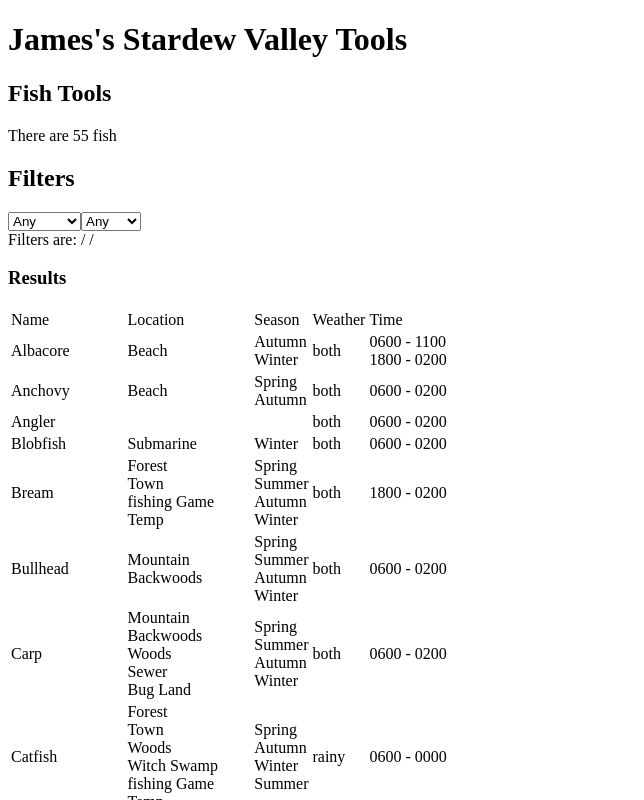
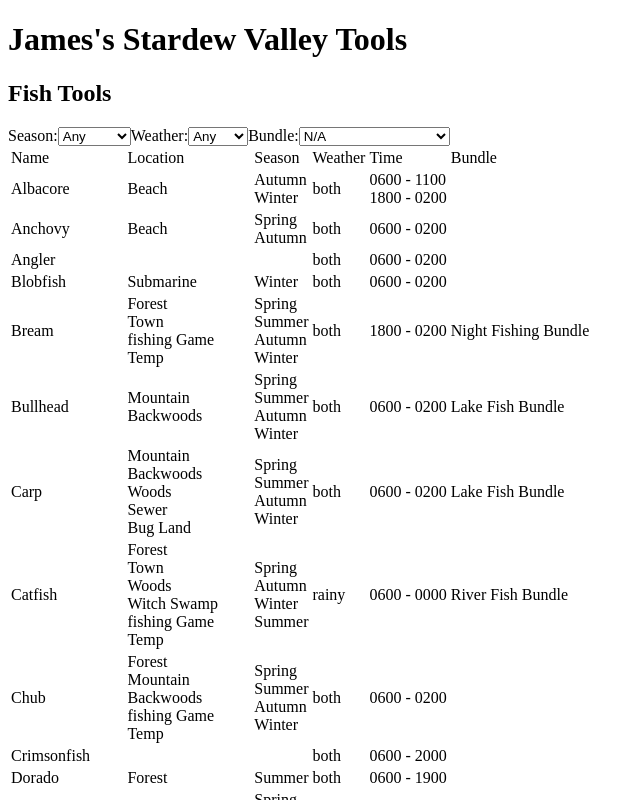
Before and after one commit to JamesParrish/stardew-tools, a React app: page / in a window 1280 px wide. Shown: the top 800 px of the page, without its empty margins (0-644 px from the left). Built offline with nearby package versions, Linux system fonts and the light colour scheme.

Commit message:
Added bundle filter, added filter labels, tidied up markup

```diff
--- a/src/Fish/Filters.tsx
+++ b/src/Fish/Filters.tsx
@@ -6,6 +6,7 @@
     bundle: string;
     setSeasonFilter: Function;
     setWeatherFilter: Function;
+    setBundleFilter: Function;
 }
 
 interface State {
@@ -15,8 +16,9 @@
     render() {
       return (
         <div>
-            <h2>Filters</h2>
             <form>
+                <label>
+                    Season:
                     <select defaultValue={this.props.season}
                         onChange={e =>this.props.setSeasonFilter(e)}>
                         <option value="">Any</option>
@@ -25,12 +27,29 @@
                         <option value="Autumn">Autumn</option>
                         <option value="Winter">Winter</option>
                     </select>
+                </label>
+                <label>
+                    Weather:
                     <select defaultValue={this.props.weather}
                         onChange={e =>this.props.setWeatherFilter(e)}>
                         <option value="">Any</option>
                         <option value="Rainy">Rainy</option>
                         <option value="Sunny">Sunny</option>
                     </select>
+                </label>
+                <label>
+                    Bundle:
+                    <select defaultValue={this.props.bundle}
+                        onChange={e =>this.props.setBundleFilter(e)}>
+                        <option value="">N/A</option>
+                        <option value="Any">Any</option>
+                        <option value="Lake Fish Bundle">Lake Fish Bundle</option>
+                        <option value="Night Fishing Bundle">Night Fishing Bundle</option>
+                        <option value="Ocean Fish Bundle">Ocean Fish Bundle</option>
+                        <option value="River Fish Bundle">River Fish Bundle</option>
+                        <option value="Specialty Fish Bundle">Specialty Fish Bundle</option>
+                    </select>
+                </label>
             </form>
         </div>
       );
--- a/src/Fish/FishTools.tsx
+++ b/src/Fish/FishTools.tsx
@@ -30,7 +30,7 @@
 
         this.setSeasonFilter = this.setSeasonFilter.bind(this);
         this.setWeatherFilter = this.setWeatherFilter.bind(this);
-        //this.setBundleFilter = this.setBundleFilter.bind(this);
+        this.setBundleFilter = this.setBundleFilter.bind(this);
     }
 
     setSeasonFilter(e:React.FormEvent<HTMLSelectElement>) {
@@ -45,6 +45,12 @@
         });
     }
 
+    setBundleFilter(e:React.FormEvent<HTMLSelectElement>) {
+        this.setState({
+            bundle: e.currentTarget.value,
+        });
+    }
+
     render(): Object {
         return (
             <div>
@@ -52,13 +58,12 @@
                 {(!this.state.fishes || this.state.fishes.length === 0) && <div>No Fish</div>}
                 {this.state.fishes && this.state.fishes.length > 0 &&
                     <div>
-                        There are {this.state.fishes.length} fish
                         <Filters season={this.state.season}
                             weather={this.state.weather}
                             bundle={this.state.bundle}
                             setSeasonFilter={this.setSeasonFilter}
-                            setWeatherFilter={this.setWeatherFilter}/>
-                        <div>Filters are: {this.state.season} / {this.state.weather} / {this.state.bundle}</div>
+                            setWeatherFilter={this.setWeatherFilter}
+                            setBundleFilter={this.setBundleFilter}/>
                         <Results fishes={this.state.fishes}
                             season={this.state.season}
                             weather={this.state.weather}
--- a/src/Fish/Models/Fish.ts
+++ b/src/Fish/Models/Fish.ts
@@ -7,5 +7,6 @@
     difficulty: Number;
     times: Times[];
     weather: string;
+    bundle: string;
     locations: Location[];
 }
--- a/src/Fish/ResultRow.tsx
+++ b/src/Fish/ResultRow.tsx
@@ -52,6 +52,7 @@
             <td>{uniqueSeasons}</td>
             <td>{this.props.fish.weather}</td>
             <td>{times}</td>
+            <td>{this.props.fish.bundle}</td>
         </tr>
       );
     }
--- a/src/Fish/Results.tsx
+++ b/src/Fish/Results.tsx
@@ -30,7 +30,9 @@
     }
 
     isFishBundleValid(fish: Fish): boolean {
-        return true;
+        return !this.props.bundle ||
+            this.props.bundle === "Any" && !!fish.bundle ||
+            this.props.bundle === fish.bundle;
     }
 
     render() {
@@ -50,7 +52,6 @@
 
       return (
         <div>
-            <h3>Results</h3>
             <table>
                 <thead>
                     <tr>
@@ -59,6 +60,7 @@
                         <td>Season</td>
                         <td>Weather</td>
                         <td>Time</td>
+                        <td>Bundle</td>
                     </tr>
                 </thead>
                 <tbody>{rows}</tbody>
--- a/src/Fish/data/FishData.json
+++ b/src/Fish/data/FishData.json
@@ -11,7 +11,8 @@
                 }
             ],
             "seasons": "summer",
-            "weather": "sunny"
+            "weather": "sunny",
+            "bundle": "Specialty Fish Bundle"
         },
         {
             "name": "Anchovy",
@@ -24,7 +25,8 @@
                 }
             ],
             "seasons": "spring fall",
-            "weather": "both"
+            "weather": "both",
+            "bundle": ""
         },
         {
             "name": "Tuna",
@@ -37,7 +39,8 @@
                 }
             ],
             "seasons": "summer winter",
-            "weather": "both"
+            "weather": "both",
+            "bundle": "Ocean Fish Bundle"
         },
         {
             "name": "Sardine",
@@ -50,7 +53,8 @@
                 }
             ],
             "seasons": "spring summer fall winter",
-            "weather": "both"
+            "weather": "both",
+            "bundle": "Ocean Fish Bundle"
         },
         {
             "name": "Bream",
@@ -63,7 +67,8 @@
                 }
             ],
             "seasons": "spring summer fall winter",
-            "weather": "both"
+            "weather": "both",
+            "bundle": "Night Fishing Bundle"
         },
         {
             "name": "Largemouth Bass",
@@ -76,7 +81,8 @@
                 }
             ],
             "seasons": "spring summer fall winter",
-            "weather": "both"
+            "weather": "both",
+            "bundle": "Lake Fish Bundle"
         },
         {
             "name": "Smallmouth Bass",
@@ -89,7 +95,8 @@
                 }
             ],
             "seasons": "spring fall",
-            "weather": "both"
+            "weather": "both",
+            "bundle": ""
         },
         {
             "name": "Rainbow Trout",
@@ -102,7 +109,8 @@
                 }
             ],
             "seasons": "summer",
-            "weather": "sunny"
+            "weather": "sunny",
+            "bundle": ""
         },
         {
             "name": "Salmon",
@@ -115,7 +123,8 @@
                 }
             ],
             "seasons": "fall",
-            "weather": "both"
+            "weather": "both",
+            "bundle": ""
         },
         {
             "name": "Walleye",
@@ -128,7 +137,8 @@
                 }
             ],
             "seasons": "fall winter",
-            "weather": "rainy"
+            "weather": "rainy",
+            "bundle": "Night Fishing Bundle"
         },
         {
             "name": "Perch",
@@ -141,7 +151,8 @@
                 }
             ],
             "seasons": "winter",
-            "weather": "both"
+            "weather": "both",
+            "bundle": ""
         },
         {
             "name": "Carp",
@@ -154,7 +165,8 @@
                 }
             ],
             "seasons": "spring summer fall",
-            "weather": "both"
+            "weather": "both",
+            "bundle": "Lake Fish Bundle"
         },
         {
             "name": "Catfish",
@@ -167,7 +179,8 @@
                 }
             ],
             "seasons": "spring fall winter",
-            "weather": "rainy"
+            "weather": "rainy",
+            "bundle": "River Fish Bundle"
         },
         {
             "name": "Pike",
@@ -180,7 +193,8 @@
                 }
             ],
             "seasons": "summer winter",
-            "weather": "both"
+            "weather": "both",
+            "bundle": ""
         },
         {
             "name": "Sunfish",
@@ -193,7 +207,8 @@
                 }
             ],
             "seasons": "spring summer",
-            "weather": "sunny"
+            "weather": "sunny",
+            "bundle": "River Fish Bundle"
         },
         {
             "name": "Red Mullet",
@@ -206,7 +221,8 @@
                 }
             ],
             "seasons": "summer winter",
-            "weather": "both"
+            "weather": "both",
+            "bundle": ""
         },
         {
             "name": "Herring",
@@ -219,7 +235,8 @@
                 }
             ],
             "seasons": "spring winter",
-            "weather": "both"
+            "weather": "both",
+            "bundle": ""
         },
         {
             "name": "Eel",
@@ -232,7 +249,8 @@
                 }
             ],
             "seasons": "spring fall",
-            "weather": "rainy"
+            "weather": "rainy",
+            "bundle": "Night Fishing Bundle"
         },
         {
             "name": "Octopus",
@@ -245,7 +263,8 @@
                 }
             ],
             "seasons": "summer",
-            "weather": "both"
+            "weather": "both",
+            "bundle": ""
         },
         {
             "name": "Red Snapper",
@@ -258,7 +277,8 @@
                 }
             ],
             "seasons": "summer fall winter",
-            "weather": "rainy"
+            "weather": "rainy",
+            "bundle": "Ocean Fish Bundle"
         },
         {
             "name": "Squid",
@@ -271,7 +291,8 @@
                 }
             ],
             "seasons": "winter",
-            "weather": "both"
+            "weather": "both",
+            "bundle": ""
         },
         {
             "name": "Seaweed",
@@ -284,7 +305,8 @@
                 }
             ],
             "seasons": "spring summer fall winter",
-            "weather": "both"
+            "weather": "both",
+            "bundle": ""
         },
         {
             "name": "Green Algae",
@@ -297,7 +319,8 @@
                 }
             ],
             "seasons": "spring summer fall winter",
-            "weather": "both"
+            "weather": "both",
+            "bundle": ""
         },
         {
             "name": "Sea Cucumber",
@@ -310,7 +333,8 @@
                 }
             ],
             "seasons": "fall winter",
-            "weather": "both"
+            "weather": "both",
+            "bundle": ""
         },
         {
             "name": "Super Cucumber",
@@ -323,7 +347,8 @@
                 }
             ],
             "seasons": "summer winter",
-            "weather": "both"
+            "weather": "both",
+            "bundle": ""
         },
         {
             "name": "Ghostfish",
@@ -336,7 +361,8 @@
                 }
             ],
             "seasons": "spring summer fall winter",
-            "weather": "both"
+            "weather": "both",
+            "bundle": "Specialty Fish Bundle"
         },
         {
             "name": "White Algae",
@@ -349,7 +375,8 @@
                 }
             ],
             "seasons": "spring summer fall winter",
-            "weather": "both"
+            "weather": "both",
+            "bundle": ""
         },
         {
             "name": "Stonefish",
@@ -362,7 +389,8 @@
                 }
             ],
             "seasons": "spring summer fall winter",
-            "weather": "both"
+            "weather": "both",
+            "bundle": ""
         },
         {
             "name": "Crimsonfish",
@@ -375,7 +403,8 @@
                 }
             ],
             "seasons": "winter",
-            "weather": "both"
+            "weather": "both",
+            "bundle": ""
         },
         {
             "name": "Angler",
@@ -388,7 +417,8 @@
                 }
             ],
             "seasons": "spring summer fall winter",
-            "weather": "both"
+            "weather": "both",
+            "bundle": ""
         },
         {
             "name": "Ice Pip",
@@ -401,7 +431,8 @@
                 }
             ],
             "seasons": "spring summer fall winter",
-            "weather": "both"
+            "weather": "both",
+            "bundle": ""
         },
         {
             "name": "Lava Eel",
@@ -414,7 +445,8 @@
                 }
             ],
             "seasons": "spring summer fall winter",
-            "weather": "both"
+            "weather": "both",
+            "bundle": ""
         },
         {
             "name": "Legend",
@@ -427,7 +459,8 @@
                 }
             ],
             "seasons": "spring summer fall winter",
-            "weather": "rainy"
+            "weather": "rainy",
+            "bundle": ""
         },
         {
             "name": "Sandfish",
@@ -440,7 +473,8 @@
                 }
             ],
             "seasons": "spring summer fall winter",
-            "weather": "both"
+            "weather": "both",
+            "bundle": "Specialty Fish Bundle"
         },
         {
             "name": "Scorpion Carp",
@@ -453,7 +487,8 @@
                 }
             ],
             "seasons": "spring summer fall winter",
-            "weather": "both"
+            "weather": "both",
+            "bundle": ""
         },
         {
             "name": "Flounder",
@@ -466,7 +501,8 @@
                 }
             ],
             "seasons": "spring summer",
-            "weather": "both"
+            "weather": "both",
+            "bundle": ""
         },
         {
             "name": "Midnight Carp",
@@ -479,7 +515,8 @@
                 }
             ],
             "seasons": "fall winter",
-            "weather": "both"
+            "weather": "both",
+            "bundle": ""
         },
         {
             "name": "Mutant Carp",
@@ -492,7 +529,8 @@
                 }
             ],
             "seasons": "spring summer fall winter",
-            "weather": "both"
+            "weather": "both",
+            "bundle": ""
         },
         {
             "name": "Sturgeon",
@@ -505,7 +543,8 @@
                 }
             ],
             "seasons": "summer winter",
-            "weather": "both"
+            "weather": "both",
+            "bundle": "Lake Fish Bundle"
         },
         {
             "name": "Tiger Trout",
@@ -518,7 +557,8 @@
                 }
             ],
             "seasons": "spring summer fall winter",
-            "weather": "both"
+            "weather": "both",
+            "bundle": "River Fish Bundle"
         },
         {
             "name": "Bullhead",
@@ -531,7 +571,8 @@
                 }
             ],
             "seasons": "spring summer fall winter",
-            "weather": "both"
+            "weather": "both",
+            "bundle": "Lake Fish Bundle"
         },
         {
             "name": "Tilapia",
@@ -544,7 +585,8 @@
                 }
             ],
             "seasons": "summer fall",
-            "weather": "both"
+            "weather": "both",
+            "bundle": "Ocean Fish Bundle"
         },
         {
             "name": "Chub",
@@ -557,7 +599,8 @@
                 }
             ],
             "seasons": "spring summer fall winter",
-            "weather": "both"
+            "weather": "both",
+            "bundle": ""
         },
         {
             "name": "Dorado",
@@ -570,7 +613,8 @@
                 }
             ],
             "seasons": "summer",
-            "weather": "both"
+            "weather": "both",
+            "bundle": ""
         },
         {
             "name": "Albacore",
@@ -587,7 +631,8 @@
                 }
             ],
             "seasons": "fall winter",
-            "weather": "both"
+            "weather": "both",
+            "bundle": ""
         },
         {
             "name": "Shad",
@@ -600,7 +645,8 @@
                 }
             ],
             "seasons": "spring summer fall",
-            "weather": "rainy"
+            "weather": "rainy",
+            "bundle": "River Fish Bundle"
         },
         {
             "name": "Lingcod",
@@ -613,7 +659,8 @@
                 }
             ],
             "seasons": "winter",
-            "weather": "both"
+            "weather": "both",
+            "bundle": ""
         },
         {
             "name": "Halibut",
@@ -630,7 +677,8 @@
                 }
             ],
             "seasons": "spring summer winter",
-            "weather": "both"
+            "weather": "both",
+            "bundle": ""
         },
         {
             "name": "Woodskip",
@@ -643,7 +691,8 @@
                 }
             ],
             "seasons": "spring summer fall winter",
-            "weather": "both"
+            "weather": "both",
+            "bundle": "Specialty Fish Bundle"
         },
         {
             "name": "Glacierfish",
@@ -656,7 +705,8 @@
                 }
             ],
             "seasons": "winter",
-            "weather": "sunny"
+            "weather": "sunny",
+            "bundle": ""
         },
         {
             "name": "Void Salmon",
@@ -669,7 +719,8 @@
                 }
             ],
             "seasons": "spring summer fall winter",
-            "weather": "both"
+            "weather": "both",
+            "bundle": ""
         },
         {
             "name": "Slimejack",
@@ -682,7 +733,8 @@
                 }
             ],
             "seasons": "spring summer fall winter",
-            "weather": "both"
+            "weather": "both",
+            "bundle": ""
         },
         {
             "name": "Midnight Squid",
@@ -695,7 +747,8 @@
                 }
             ],
             "seasons": "spring summer fall winter",
-            "weather": "both"
+            "weather": "both",
+            "bundle": ""
         },
         {
             "name": "Spook Fish",
@@ -708,7 +761,8 @@
                 }
             ],
             "seasons": "spring summer fall winter",
-            "weather": "both"
+            "weather": "both",
+            "bundle": ""
         },
         {
             "name": "Blobfish",
@@ -721,7 +775,8 @@
                 }
             ],
             "seasons": "spring summer fall winter",
-            "weather": "both"
+            "weather": "both",
+            "bundle": ""
         }
     ],
     "locations": [
```
Lines whose indentation alone changed are shown as unchanged.
